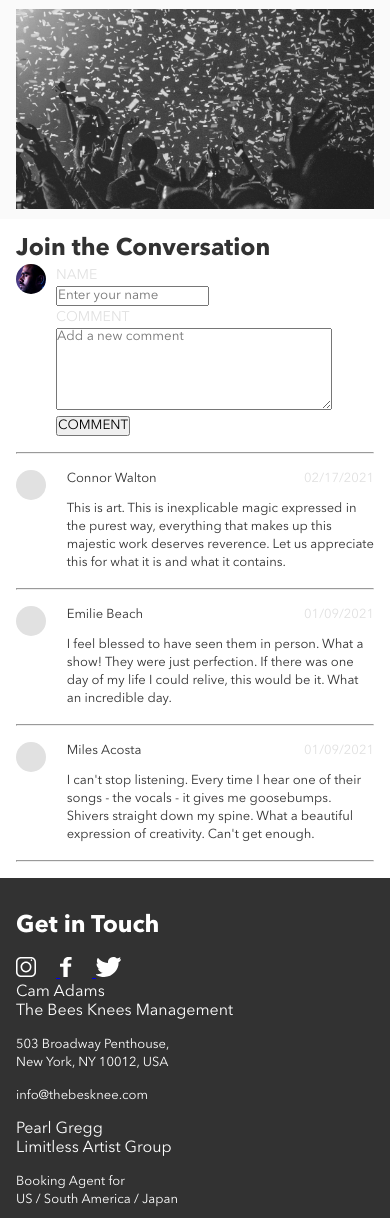
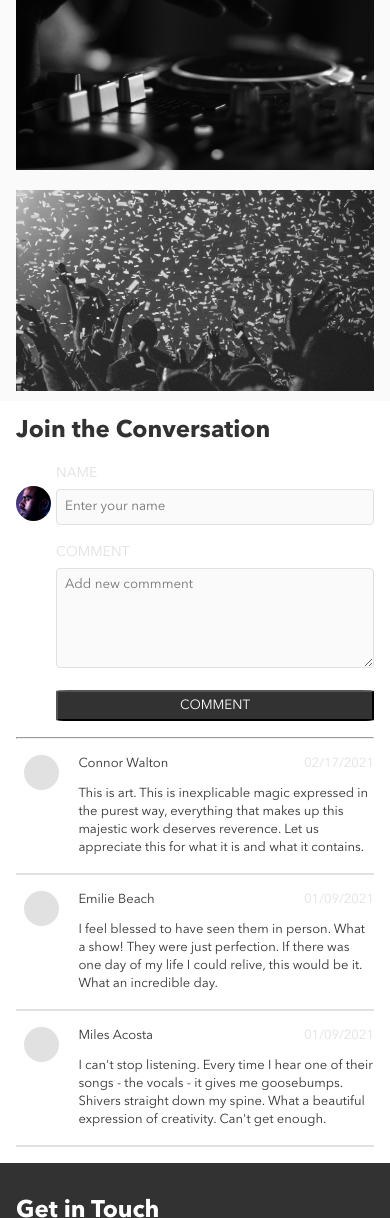
Before and after one commit to Etherealnique/dominique-cortesiano-bandsite, a plain HTML site: page index.html in a window 390 px wide. Shown: the part 2815-4033 px from the top of the page. Drawn offline with Linux system fonts and the light colour scheme.

Commit message:
tweaked forum section formatting and started on responsiveness for tablet/desktop for index page

```diff
--- a/index.html
+++ b/index.html
@@ -111,7 +111,7 @@
           class="photo-gallery__image"
         />
         <img
-          src="./assets/images/Photo-galle--]]ry-6.jpg"
+          src="./assets/images/Photo-gallery-6.jpg"
           alt="photo-gallery-6"
           class="photo-gallery__image"
         />
@@ -135,39 +135,38 @@
     <!-- PHOTO GALLERY ENDS -->
     <!-- FORUM SECTION STARTS -->
     <div class="forum__container">
-      <div class="forum__title">
-        <h2>Join the Conversation</h2>
+      <h2 class="forum__title">Join the Conversation</h2>
       <figure class="forum__avatar"></figure>
-      </div>
+
       <div class="forum__info">
         <form id="myForm">
           <label class="forum__name-title" for="username">NAME</label><br />
           <input
-            id="forum__comment-name--box"
+            style="padding-left: 0.5rem"
+            class="forum__comment-name--box"
             type="text"
             name="name"
             placeholder="Enter your name"
-          /><br />
-
+          />
+          <br />
+          <div class="forum__comment-subcontainer">
             <label class="forum__comment-title" for="comment-box">COMMENT</label
             ><br />
             <textarea
-            class="comment"
-            id="comment-box"
-            rows="5"
-            cols="37"
+              style="padding: 0.5rem 0 0 0.5rem"
+              class="forum__comment-content--box"
               name="comment"
-            placeholder="Add a new comment"
+              placeholder="Add new commment"
             ></textarea
             ><br />
-
-          <button type="submit">COMMENT</button>
+          </div>
+          <button class="forum__button" type="submit">COMMENT</button>
         </form>
       </div>
+
       <hr class="divider" />
       <section class="forum-container"></section>
     </div>
-
     <!-- FORUM SECTION ENDS -->
     <!-- FOOTER STARTS -->
     <footer class="footer">
--- a/scripts/index-page.js
+++ b/scripts/index-page.js
@@ -29,12 +29,12 @@ const displayComments = (obj) => {
   const divContainer = document.createElement("div");
   divContainer.classList.add("forum__subsection--header");
 
-  const figure = document.createElement("figure");
-  figure.classList.add("forum__avatar-blank");
-
   const nameEl = document.createElement("h2");
   nameEl.classList.add("forum__user");
   nameEl.innerText = obj.name;
+
+  const figure = document.createElement("figure");
+  figure.classList.add("forum__avatar-blank");
 
   const dateEl = document.createElement("h3");
   dateEl.classList.add("forum__date");
@@ -45,7 +45,7 @@ const displayComments = (obj) => {
   contentEl.innerText = obj.comment;
 
   const dividerEl = document.createElement("hr");
-  dividerEl.classList.add("divider");
+  dividerEl.classList.add("forum__divider");
   // dividerEl.innerText = obj.comment;
 
   commentContainer.appendChild(divContainer);
--- a/styles/bio.scss
+++ b/styles/bio.scss
@@ -188,42 +188,85 @@ html {
   &__container {
     padding: 16px 16px 0 16px;
   }
+
   &__title {
     color: $BandSite-Black;
+    @include tablet {
+      padding-left: 4vw;
+      font-weight: 600;
+    }
   }
   &__avatar {
-    height: 30px;
-    width: 30px;
+    height: 35px;
+    width: 35px;
     background-image: url("../assets/images/Mohan-muruge.jpg");
     background-position: center;
     background-repeat: no-repeat;
     background-size: cover;
     border-radius: 50%;
     position: absolute;
+    margin-top: 2.5rem;
+    @include tablet {
+      height: 45px;
+      width: 45px;
+    }
   }
   &__info {
+    padding-top: 1rem;
     padding-left: 2.5rem;
     padding-bottom: 1rem;
+    @include tablet {
+      padding-left: 15vw;
+    }
   }
+
   &__name-title {
     color: $Mercury;
     font-weight: 400;
     font-size: 14px;
     line-height: 22px;
   }
-  &__comment-title {
-    color: $Mercury;
-    font-weight: 400;
-    font-size: 14px;
-    line-height: 22px;
-  }
-  &__button {
-    $White: #ffffff;
+
+  &__comment {
+    &-name--box {
+      background-color: $Alabaster;
+      height: 36px;
+      width: 100%;
+      border-radius: 4px;
+      border: solid $Mercury 1px;
+      margin-top: 0.3rem;
+      @include tablet {
+        height: 60px;
+      }
+    }
+    &-title {
+      color: $Mercury;
+      font-weight: 400;
+      font-size: 14px;
+      line-height: 22px;
+    }
+
+    &-content--box {
+      margin-top: 0.3rem;
+      background-color: $Alabaster;
+      height: 100px;
+      width: 100%;
+      border-radius: 4px;
+      border: solid $Mercury 1px;
+    }
+    &-subcontainer {
+      padding: 1rem 0 1rem 0;
+    }
   }
 
   &__section {
     color: $BandSite-Black;
   }
+
+  &__comment-container {
+    position: relative;
+  }
+
   &__subsection--header {
     padding-top: 1rem;
     display: flex;
@@ -231,18 +274,23 @@ html {
   }
   &__avatar-blank {
     position: absolute;
-    height: 30px;
-    width: 30px;
+    height: 35px;
+    width: 35px;
     background-color: $Mercury;
     border-radius: 50%;
-    padding-left: 1rem;
+    margin-left: 2vw;
+    @include tablet {
+      margin-left: 3vw;
+      height: 45px;
+      width: 45px;
+    }
   }
   &__user {
     color: $BandSite-Black;
     font-weight: 400;
     font-size: 13px;
     line-height: 18px;
-    padding-left: 13vw;
+    padding-left: 16vw;
   }
   &__date {
     color: $BandSite-Black;
@@ -257,10 +305,23 @@ html {
     font-weight: 400;
     font-size: 13px;
     line-height: 18px;
-    padding: 0.75rem 0 1rem 13vw;
+    padding: 0.75rem 0 1rem 16vw;
   }
+
   &__divider {
-    border-top: solid 1px $Mercury;
+    border: solid 1px $Mercury;
+    // margin-right: 5%;
+    // margin-left: 5%;
+  }
+  &__button {
+    background-color: $BandSite-Black;
+    color: $White;
+    padding: 6px 10px 5px 10px;
+    border-radius: 4%;
+    width: 100%;
+    &:hover {
+      background: $BandSite-DarkBlack;
+    }
   }
 
   &__banner {
```
Also changed, not shown: styles/bio.css. Lines whose indentation alone changed are shown as unchanged.
